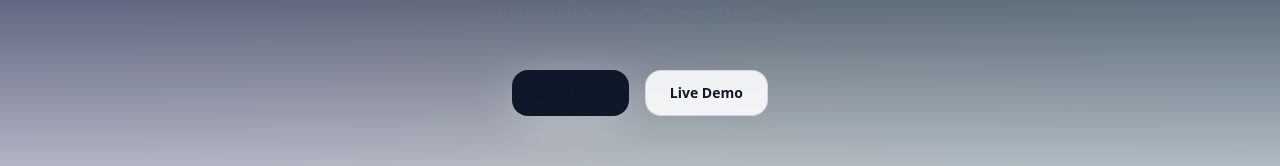
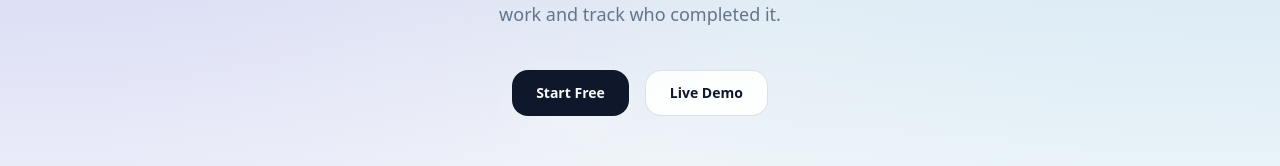
Before and after one commit to nihar0123/Devpilot-AI, a Next.js app: page / in a window 1280 px wide. Shown: the part 507-673 px from the top of the page. Built offline with nearby package versions, Linux system fonts and the light colour scheme; no server answers.

Commit message:
fix: resolve light mode background gradient and button text color hydration

```diff
--- a/src/app/globals.css
+++ b/src/app/globals.css
@@ -10,6 +10,7 @@
   --panel-strong: rgba(13, 24, 42, 0.9);
   --purple: #7568ff;
   --card: rgba(8, 14, 27, 0.72);
+  --grid-color: rgba(255, 255, 255, 0.06);
 }
 
 html.light {
@@ -22,6 +23,7 @@ html.light {
   --panel-strong: rgba(255, 255, 255, 0.95);
   --purple: #6d28d9;
   --card: rgba(255, 255, 255, 0.88);
+  --grid-color: rgba(15, 23, 42, 0.06);
 }
 
 html.dark {
@@ -50,7 +52,7 @@ body {
   color: var(--foreground);
 }
 
-body.light {
+html.light body {
   background:
     radial-gradient(circle at top left, rgba(109, 40, 217, 0.11), transparent 28%),
     radial-gradient(circle at top right, rgba(56, 189, 248, 0.12), transparent 24%),
@@ -135,8 +137,8 @@ textarea {
 
 .grid-bg {
   background-image:
-    linear-gradient(rgba(255, 255, 255, 0.06) 1px, transparent 1px),
-    linear-gradient(90deg, rgba(255, 255, 255, 0.06) 1px, transparent 1px);
+    linear-gradient(var(--grid-color) 1px, transparent 1px),
+    linear-gradient(90deg, var(--grid-color) 1px, transparent 1px);
   background-size: 42px 42px;
   mask-image: linear-gradient(to bottom, rgba(0, 0, 0, 0.8), transparent);
 }
--- a/src/app/page.tsx
+++ b/src/app/page.tsx
@@ -37,7 +37,7 @@ export default function LandingPage() {
           <h1 className="mt-8 text-5xl font-semibold tracking-tight sm:text-6xl lg:text-7xl">One cockpit for repo quality, AI findings, and team follow-through</h1>
           <p className="mx-auto mt-6 max-w-3xl text-lg leading-8 text-muted">Connect a project, run AI code reviews, find bugs, generate docs and tests, then assign the work and track who completed it.</p>
           <div className="mt-10 flex flex-col justify-center gap-4 sm:flex-row">
-            <Link href="/login" className="inline-flex items-center justify-center rounded-2xl bg-[var(--foreground)] px-6 py-3 text-sm font-semibold text-[var(--background)] shadow-[0_12px_45px_rgba(255,255,255,0.28)] transition hover:opacity-90">Start Free</Link>
+            <Link href="/login" style={{ backgroundColor: "var(--foreground)", color: "var(--background)" }} className="inline-flex items-center justify-center rounded-2xl px-6 py-3 text-sm font-semibold shadow-[0_12px_45px_rgba(255,255,255,0.28)] transition hover:opacity-90">Start Free</Link>
             <Link href="/dashboard" className="inline-flex items-center justify-center rounded-2xl border border-[var(--line)] bg-[var(--card)] px-6 py-3 text-sm font-semibold transition hover:bg-[var(--line)]">Live Demo</Link>
           </div>
         </div>
@@ -130,7 +130,7 @@ export default function LandingPage() {
         <div className="rounded-[32px] border border-[var(--purple)] bg-[var(--card)] px-8 py-12 text-center shadow-[0_12px_45px_rgba(117,104,255,0.18)]">
           <h2 className="text-3xl font-semibold sm:text-4xl">Ready to ship better code?</h2>
           <p className="mx-auto mt-4 max-w-2xl text-sm leading-7 text-muted">Join thousands of developers already using DevPilot AI.</p>
-          <Link href="/login" className="mt-8 inline-flex rounded-2xl bg-[var(--foreground)] px-6 py-3 text-sm font-semibold text-[var(--background)] transition hover:opacity-90">Start for free</Link>
+          <Link href="/login" style={{ backgroundColor: "var(--foreground)", color: "var(--background)" }} className="mt-8 inline-flex rounded-2xl px-6 py-3 text-sm font-semibold transition hover:opacity-90">Start for free</Link>
         </div>
       </section>
 
```
